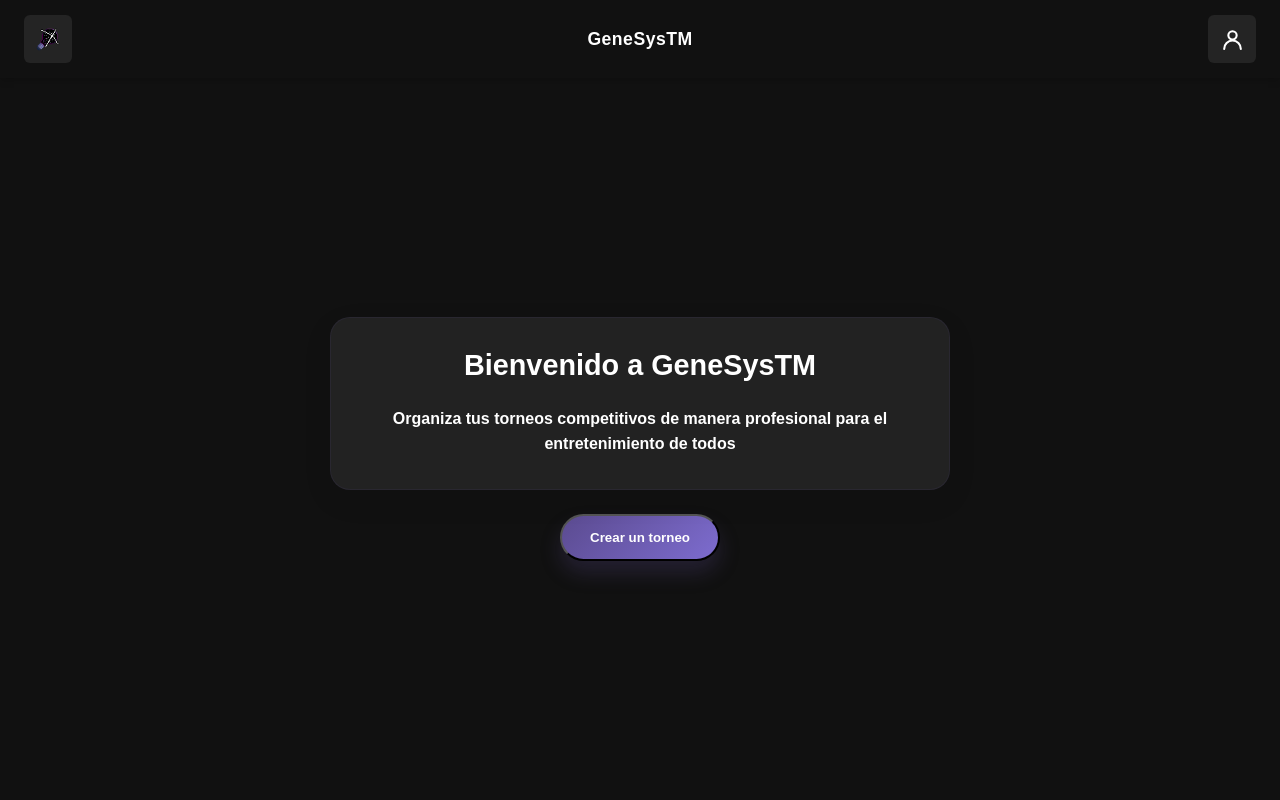
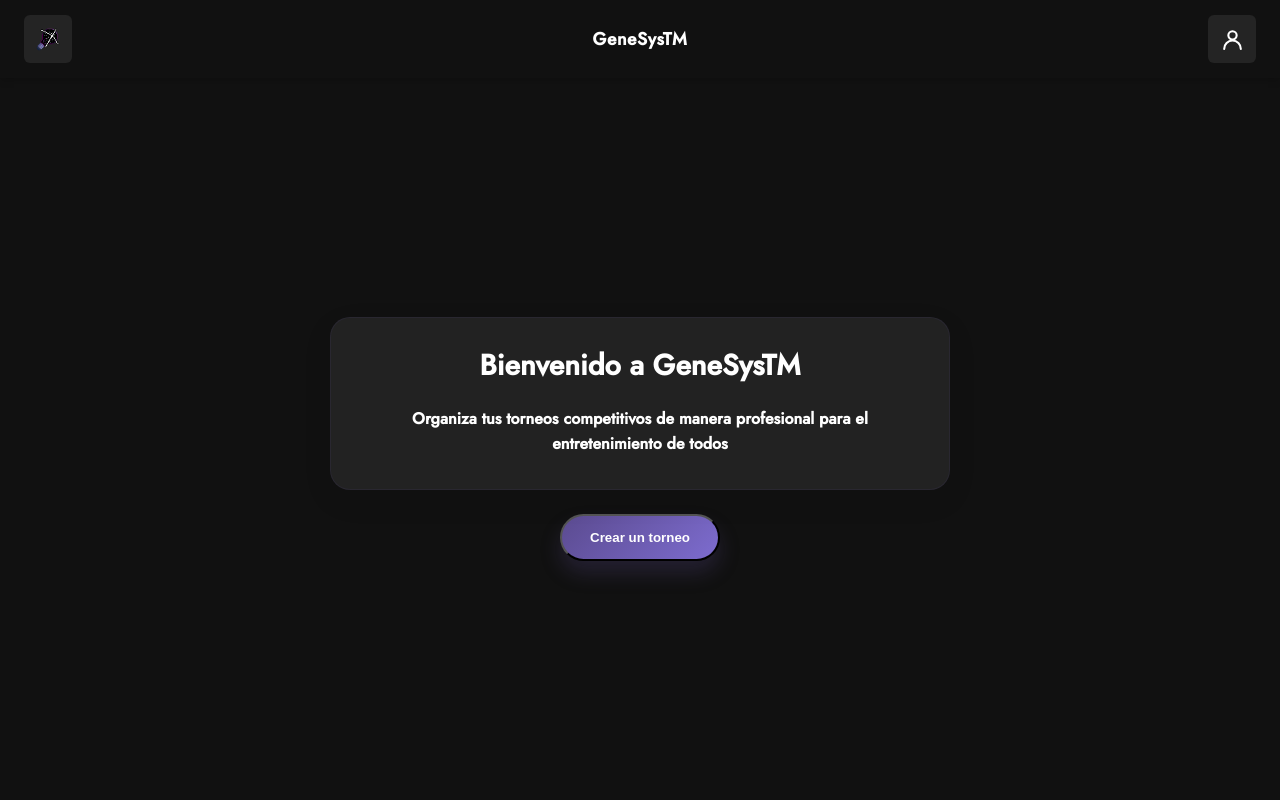
Before and after one commit to damianscalice-create/Proyecto-GeneSystm, a PHP site: page / in a window 1280 px wide. Run offline with PHP 8.4, Linux system fonts and the light colour scheme.

Commit message:
bug en index con la fuente de letra

```diff
--- a/public/css/styles.css
+++ b/public/css/styles.css
@@ -39,7 +39,7 @@ html {
 
 body {
   margin: 0;
-  font-family: sans-serif;
+  font-family: "Jost", sans-serif;
   background: var(--color-fondo);
   color: var(--color-texto);
   display: flex;
```
